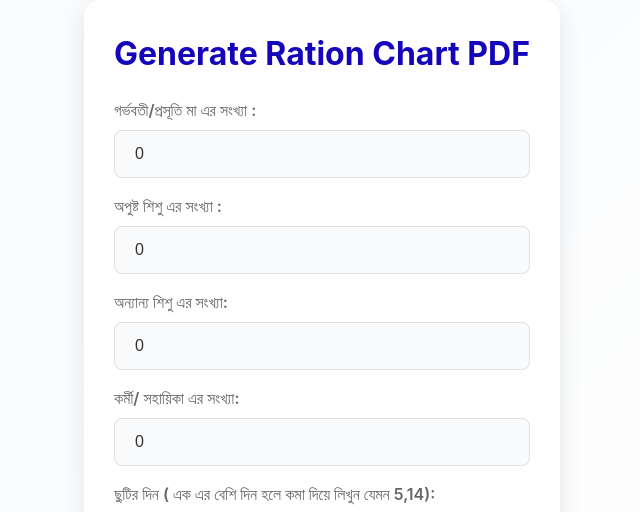
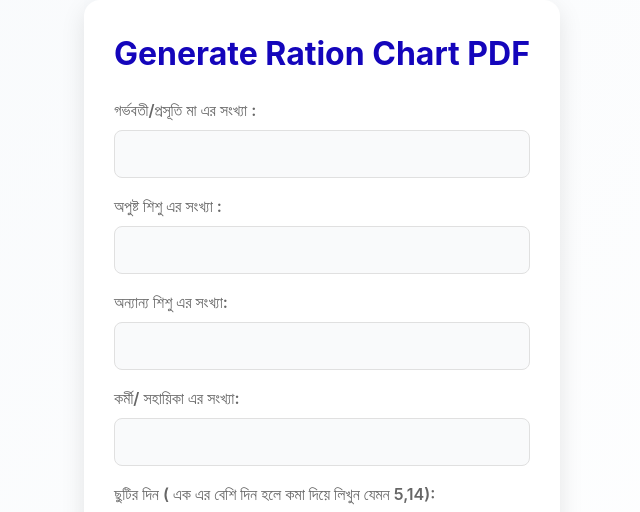
Before and after one commit to rajpriyam86/Ration-Chart-Generator, a React (Vite) app: page / in a window 1280 px wide. Shown: the top 512 px of the page, without its empty margins (318-958 px from the left). Built offline with nearby package versions, Linux system fonts and the light colour scheme.

Commit message:
Status 0 is removed from input box

```diff
--- a/src/App.jsx
+++ b/src/App.jsx
@@ -7,10 +7,10 @@ const App = () => {
   // -------------------------------
   // User Input State Variables
   // -------------------------------
-  const [motherCount, setMotherCount] = useState(0);
-  const [childMalCount, setChildMalCount] = useState(0);
-  const [childOtherCount, setChildOtherCount] = useState(0);
-  const [workerCount, setWorkerCount] = useState(0);
+  const [motherCount, setMotherCount] = useState();
+  const [childMalCount, setChildMalCount] = useState();
+  const [childOtherCount, setChildOtherCount] = useState();
+  const [workerCount, setWorkerCount] = useState();
   const [extraHolidayStr, setExtraHolidayStr] = useState("");
   const [selectedMonth, setSelectedMonth] = useState("September");
   const [selectedYear, setSelectedYear] = useState(2025);
```
